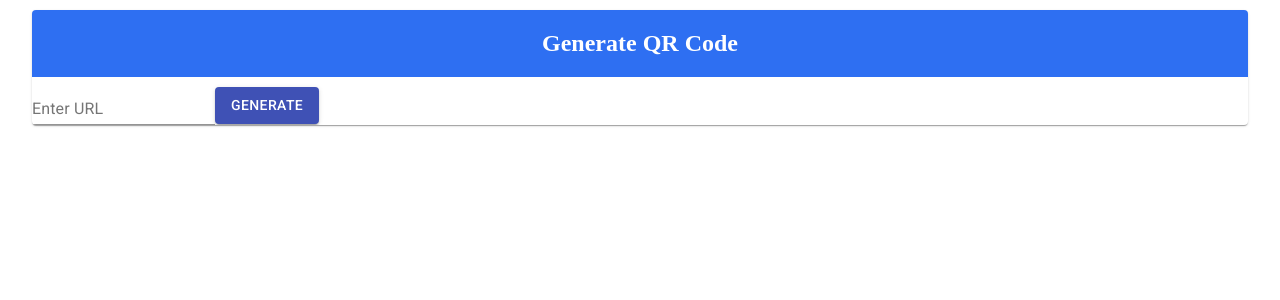
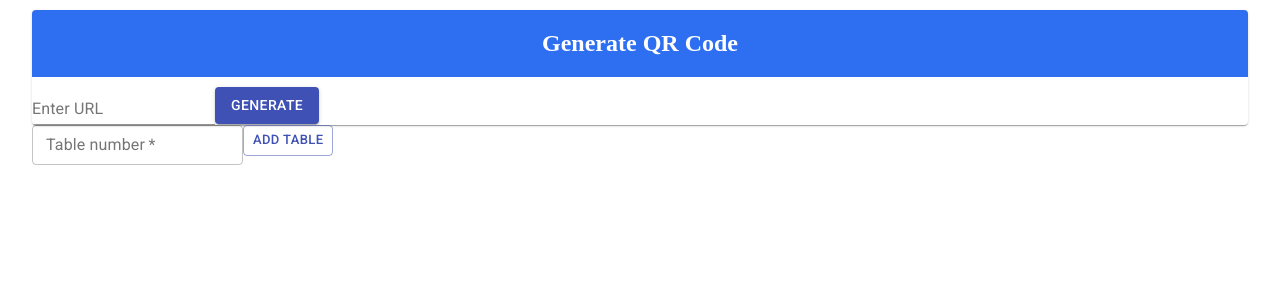
Before and after one commit to mandarinka99/restaurant-service, a React (Create React App) app: page / in a window 1280 px wide. Shown: the top 300 px of the page. Built offline with nearby package versions, Linux system fonts and the light colour scheme.

Commit message:
add table number to firebase

```diff
--- a/src/Components/App.js
+++ b/src/Components/App.js
@@ -1,10 +1,12 @@
 import React from "react";
 import CreateQrCode from "./CreateQrCode/CreateQrCode";
+import TableNumber from "./TableNumber/TableNumber";
 
 const App = () => {
   return (
     <>
       <CreateQrCode />
+      <TableNumber />
     </>
   );
 };
--- /dev/null
+++ b/src/Components/TableNumber/TableNumber.js
@@ -0,0 +1,53 @@
+import { Button, Container, TextField } from "@material-ui/core";
+import { useState } from "react";
+import axios from "axios";
+
+const baseURL =
+  "https://new-project-d3d31-default-rtdb.europe-west1.firebasedatabase.app/";
+
+const addTable = async (tableNumber) => {
+  try {
+    const { data } = await axios.post(`${baseURL}restaurant.json`, {
+      tableNumber: tableNumber,
+    });
+    return data;
+  } catch (error) {
+    throw error;
+  }
+};
+
+const TableNumber = () => {
+  const [tableNumber, setTableNumber] = useState("");
+
+  const onSubmit = (e) => {
+    e.preventDefault();
+    console.log(`tableId`, tableNumber);
+    addTable(tableNumber);
+  };
+
+  const onHandleChange = (e) => {
+    setTableNumber(e.target.value);
+  };
+
+  return (
+    <Container>
+      <form onSubmit={onSubmit}>
+        <TextField
+          type="text"
+          name="tableId"
+          value={tableNumber}
+          onChange={onHandleChange}
+          label="Table number"
+          required
+          variant="outlined"
+          size="small"
+        />
+        <Button type="submit" color="primary" size="small" variant="outlined">
+          ADD TABLE
+        </Button>
+      </form>
+    </Container>
+  );
+};
+
+export default TableNumber;
```
Also changed, not shown: 11 other files (tests, documents, lock files or other folders).
